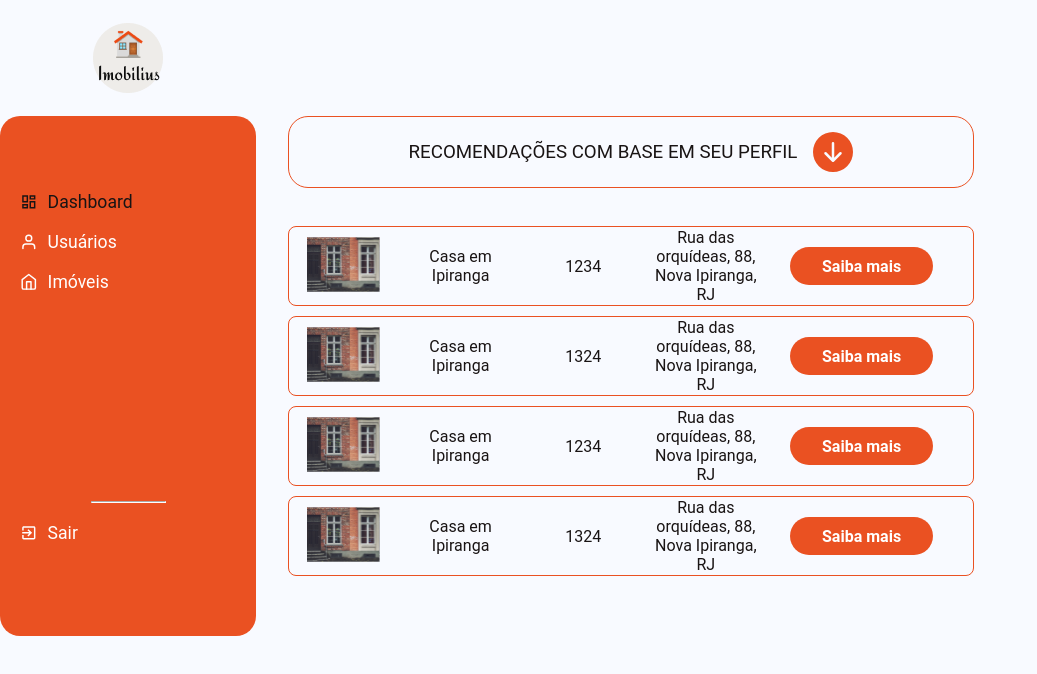
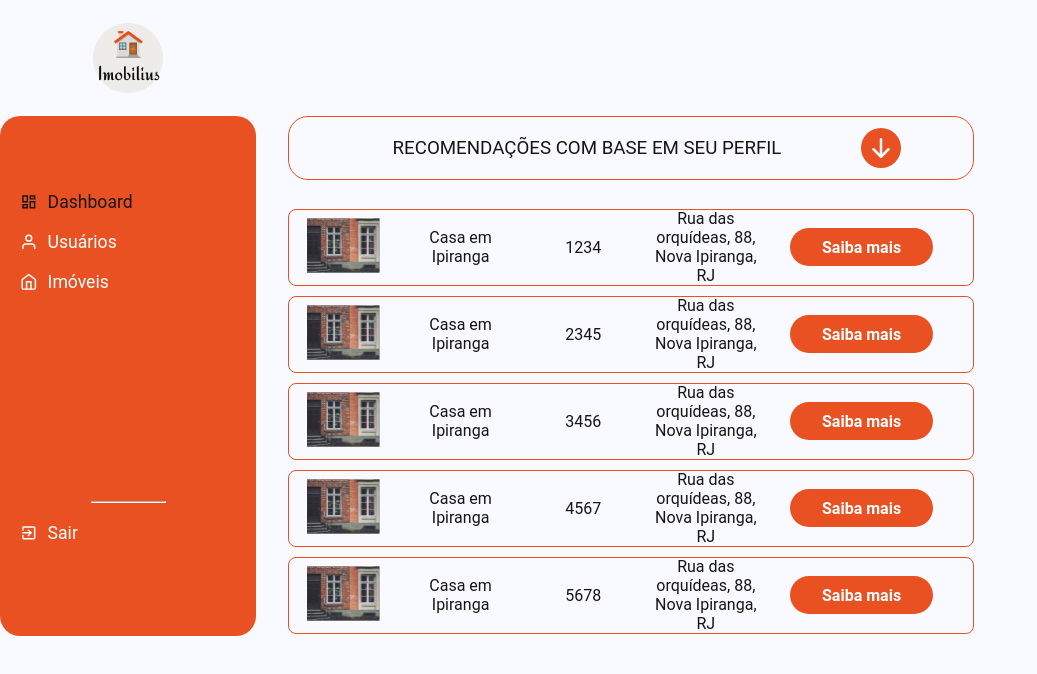
Before and after one commit to LeonardoSilvaCosta/imobilius-frontend, a React (Vite) app: page /dashboard in a window 1280 px wide. Shown: the top 674 px of the page, without its empty margins (0-1037 px from the left). Built offline with nearby package versions, Linux system fonts and the light colour scheme; what miragejs would draw is missing.

Commit message:
Adiciona seção Recomendações no dashboard estrutura e estilo

```diff
--- a/src/components/Recommendations/index.tsx
+++ b/src/components/Recommendations/index.tsx
@@ -12,19 +12,25 @@ export function Recommendations() {
       address: "Rua das orquídeas, 88, Nova Ipiranga, RJ",
     },
     {
-      id: 1324,
+      id: 2345,
       image: houseImg,
       name: "Casa em Ipiranga",
       address: "Rua das orquídeas, 88, Nova Ipiranga, RJ",
     },
     {
-      id: 1234,
+      id: 3456,
       image: houseImg,
       name: "Casa em Ipiranga",
       address: "Rua das orquídeas, 88, Nova Ipiranga, RJ",
     },
     {
-      id: 1324,
+      id: 4567,
+      image: houseImg,
+      name: "Casa em Ipiranga",
+      address: "Rua das orquídeas, 88, Nova Ipiranga, RJ",
+    },
+    {
+      id: 5678,
       image: houseImg,
       name: "Casa em Ipiranga",
       address: "Rua das orquídeas, 88, Nova Ipiranga, RJ",
--- a/src/components/Recommendations/styles.css
+++ b/src/components/Recommendations/styles.css
@@ -4,9 +4,11 @@
 
 .recommendations-header {
   width: 42.875rem;
-  height: 4.5rem;
+  height: 4rem;
   display: flex;
-  gap: 1rem;
+  gap: 5rem;
+
+  padding-left: 2rem;
 
   border: 1px solid var(--primary);
   border-radius: 20px;
@@ -27,12 +29,12 @@
   width: 42.875rem;
   height: 25.625;
 
-  margin-top: 2.375rem;
+  margin-top: 1.8rem;
 }
 
 .card {
   width: 100%;
-  max-height: 80px;
+  max-height: 77px;
   padding: 0 1rem;
 
   display: flex;
```
Also changed, not shown: mynotes.txt.
